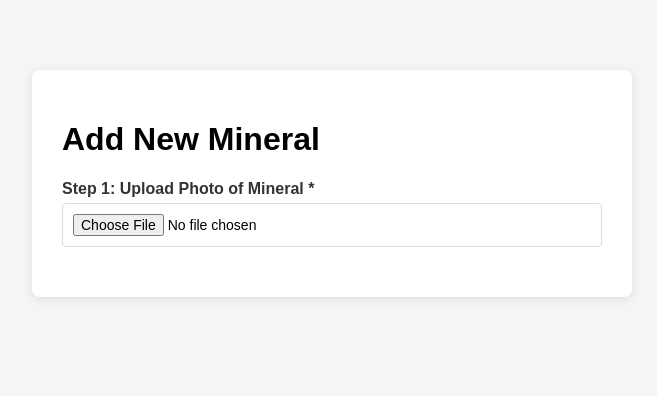
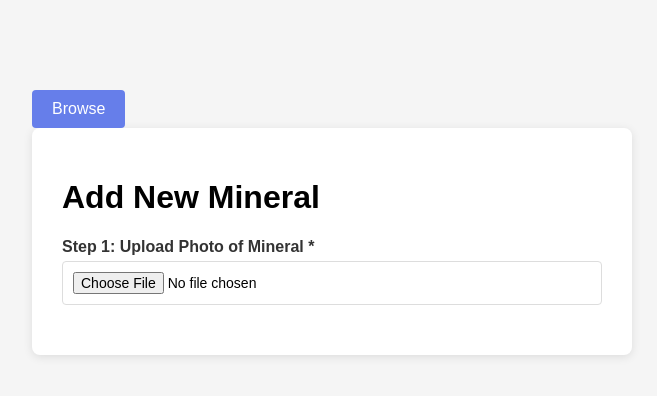
Before and after one commit to KimberlyHansen/Minerals, a plain HTML site: page Add New.html in a window 1280 px wide. Shown: the whole page, without its empty margins (308-965 px from the left). Drawn offline with Linux system fonts and the light colour scheme.

Commit message:
Add button to navigate to Browse.html

```diff
--- a/Add New.html
+++ b/Add New.html
@@ -79,6 +79,7 @@
     </style>
 </head>
 <body>
+    <button onclick="location.href='Browse.html'">Browse</button>
     <div class="form-container">
         <h1>Add New Mineral</h1>
 
```
